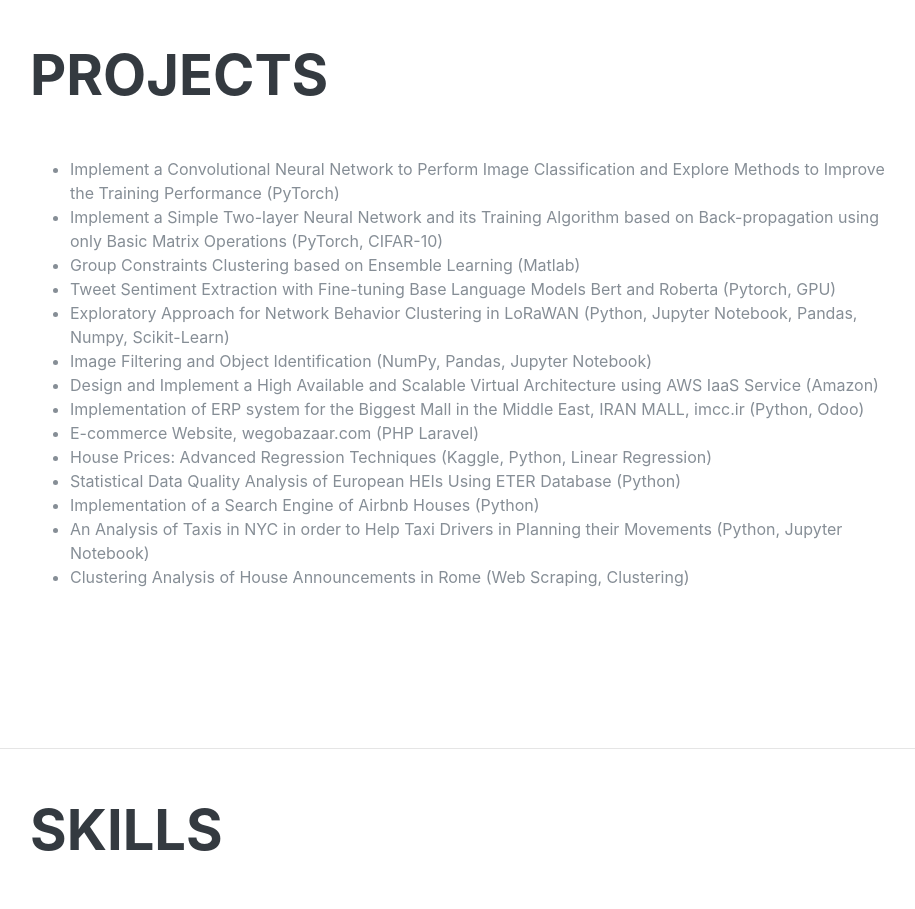
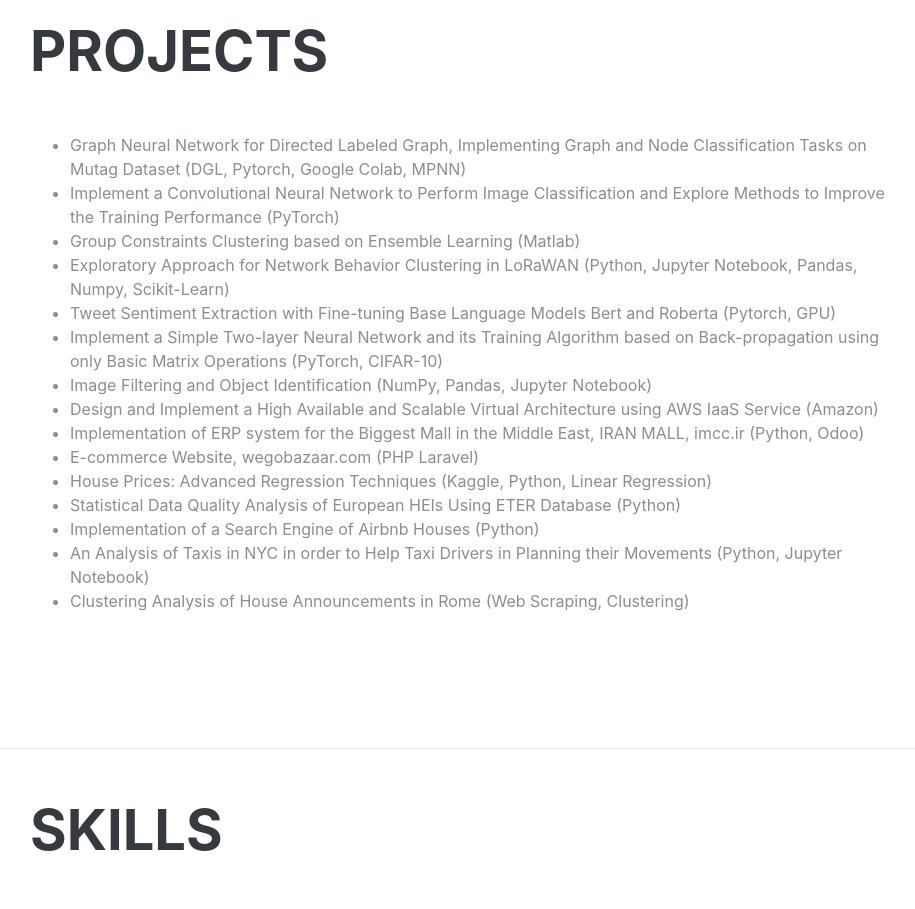
Before and after one commit to Reza-Pourrahim/Reza-Pourrahim.github.io, a plain HTML site: page index.html in a window 1280 px wide. Shown: the part 3260-4169 px from the top of the page, without its empty margins (305-1220 px from the left). Drawn offline with Linux system fonts and the light colour scheme; a web font is replaced by a local one.

Commit message:
CV and projects fixed

```diff
--- a/index.html
+++ b/index.html
@@ -253,11 +253,12 @@
         <div class="resume-item d-flex flex-column flex-md-row justify-content-between mb-5">
           <div class="resume-content">
             <ul>
+				<li>Graph Neural Network for Directed Labeled Graph, Implementing Graph and Node Classification Tasks on Mutag Dataset (DGL, Pytorch, Google Colab, MPNN)
 				<li>Implement a Convolutional Neural Network to Perform Image Classification and Explore Methods to Improve the Training Performance (PyTorch)</li>
+				<li>Group Constraints Clustering based on Ensemble Learning (Matlab)</li>
+				<li>Exploratory Approach for Network Behavior Clustering in LoRaWAN (Python, Jupyter Notebook, Pandas, Numpy, Scikit-Learn)</li>
+				<li>Tweet Sentiment Extraction with Fine-tuning Base Language Models Bert and Roberta (Pytorch, GPU)</li>
 				<li>Implement a Simple Two-layer Neural Network and its Training Algorithm based on Back-propagation using only Basic Matrix Operations (PyTorch, CIFAR-10)</li>
-			  <li>Group Constraints Clustering based on Ensemble Learning (Matlab)</li>
-			  <li>Tweet Sentiment Extraction with Fine-tuning Base Language Models Bert and Roberta (Pytorch, GPU)</li>
-			  <li>Exploratory Approach for Network Behavior Clustering in LoRaWAN (Python, Jupyter Notebook, Pandas, Numpy, Scikit-Learn)</li>
 				<li>Image Filtering and Object Identification (NumPy, Pandas, Jupyter Notebook)</li>
 				<li>Design and Implement a High Available and Scalable Virtual Architecture using AWS IaaS Service (Amazon)</li>
 				<li>Implementation of ERP system for the Biggest Mall in the Middle East, IRAN MALL, imcc.ir (Python, Odoo)</li>
```
Also changed, not shown: 1 other file. Lines whose indentation alone changed are shown as unchanged.
